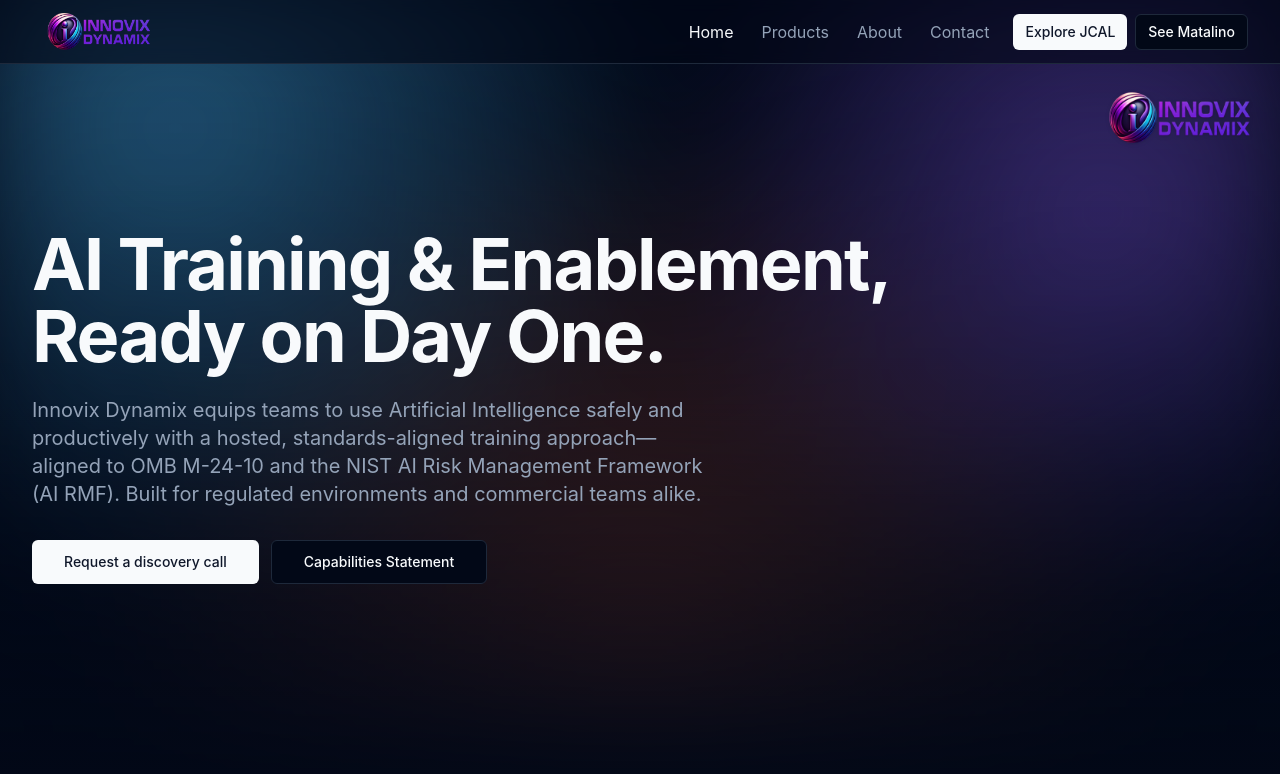
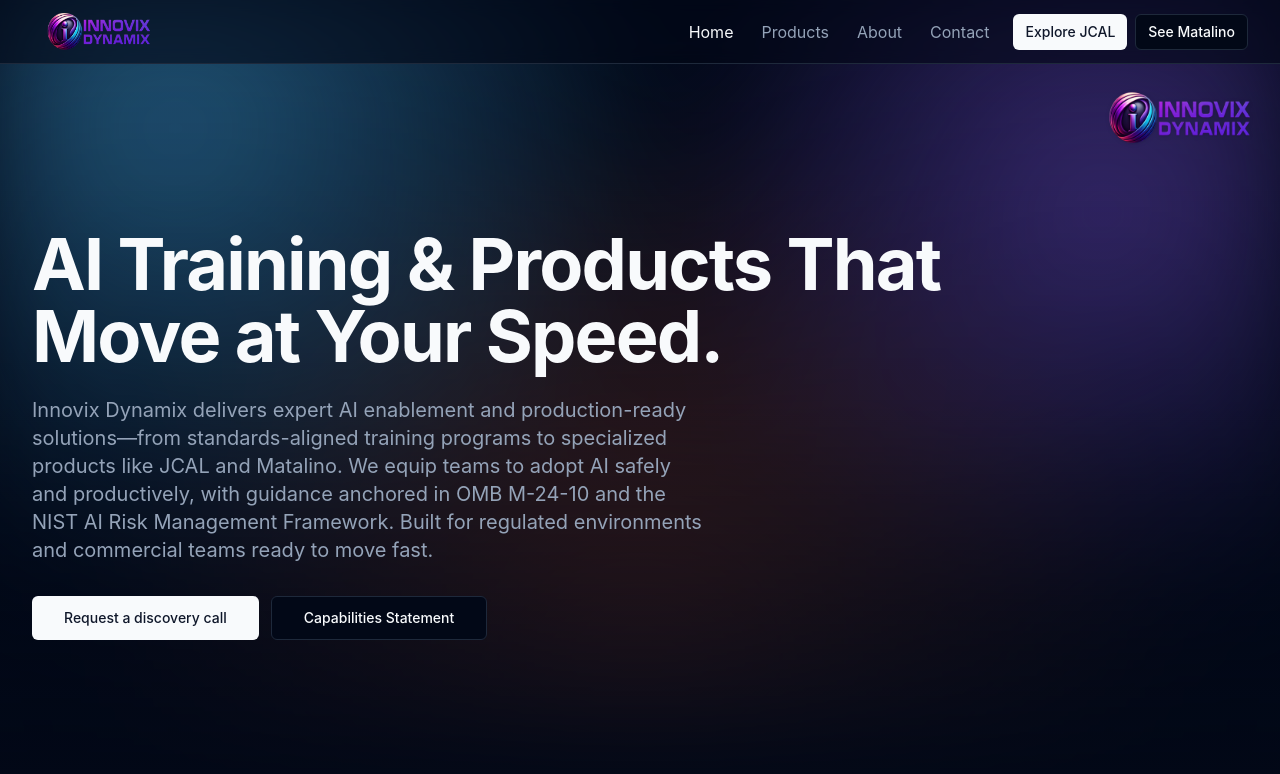
Before and after one commit to innovix-jay/innovixdynamix, a React (Vite) app: page / in a window 1280 px wide. Shown: the top 774 px of the page. Built offline with nearby package versions, Linux system fonts and the light colour scheme.

Commit message:
Refactor hero section copy

```diff
--- a/src/components/hero/Hero.tsx
+++ b/src/components/hero/Hero.tsx
@@ -11,10 +11,10 @@ const Hero: React.FC<React.HTMLAttributes<HTMLElement>> = (props) => {
 
       <div className="container relative z-10 py-28 md:py-36">
           <h1 className="mt-5 text-5xl md:text-7xl font-display font-bold tracking-tight max-w-5xl leading-tight animate-fade-in">
-            AI Training & Enablement, Ready on Day One.
+            AI Training & Products That Move at Your Speed.
           </h1>
           <p className="text-lg md:text-xl text-muted-foreground mt-6 max-w-2xl animate-fade-in">
-            Innovix Dynamix equips teams to use Artificial Intelligence safely and productively with a hosted, standards-aligned training approach—aligned to OMB M-24-10 and the NIST AI Risk Management Framework (AI RMF). Built for regulated environments and commercial teams alike.
+            Innovix Dynamix delivers expert AI enablement and production-ready solutions—from standards-aligned training programs to specialized products like JCAL and Matalino. We equip teams to adopt AI safely and productively, with guidance anchored in OMB M-24-10 and the NIST AI Risk Management Framework. Built for regulated environments and commercial teams ready to move fast.
           </p>
         <div className="mt-8 flex flex-wrap gap-3 animate-fade-in">
           <Button asChild size="lg" data-cta="request-discovery-call">
```
